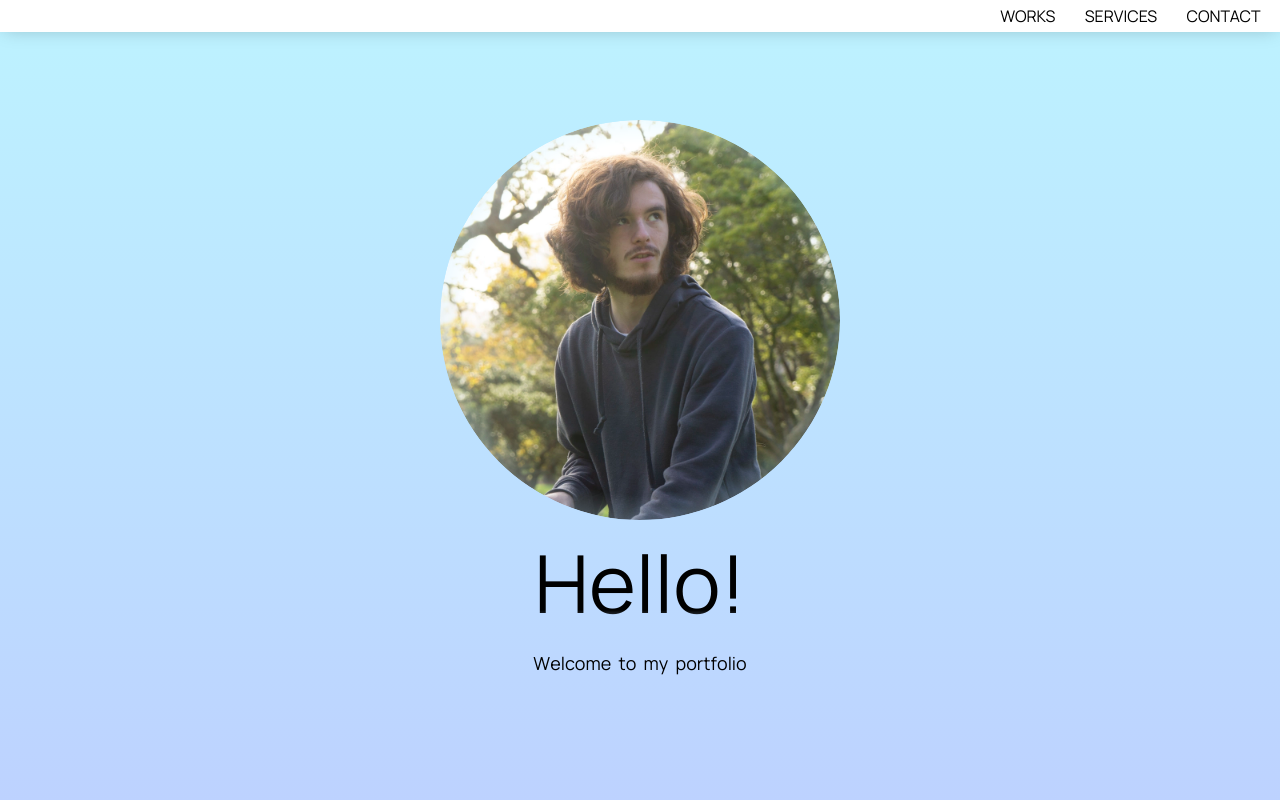
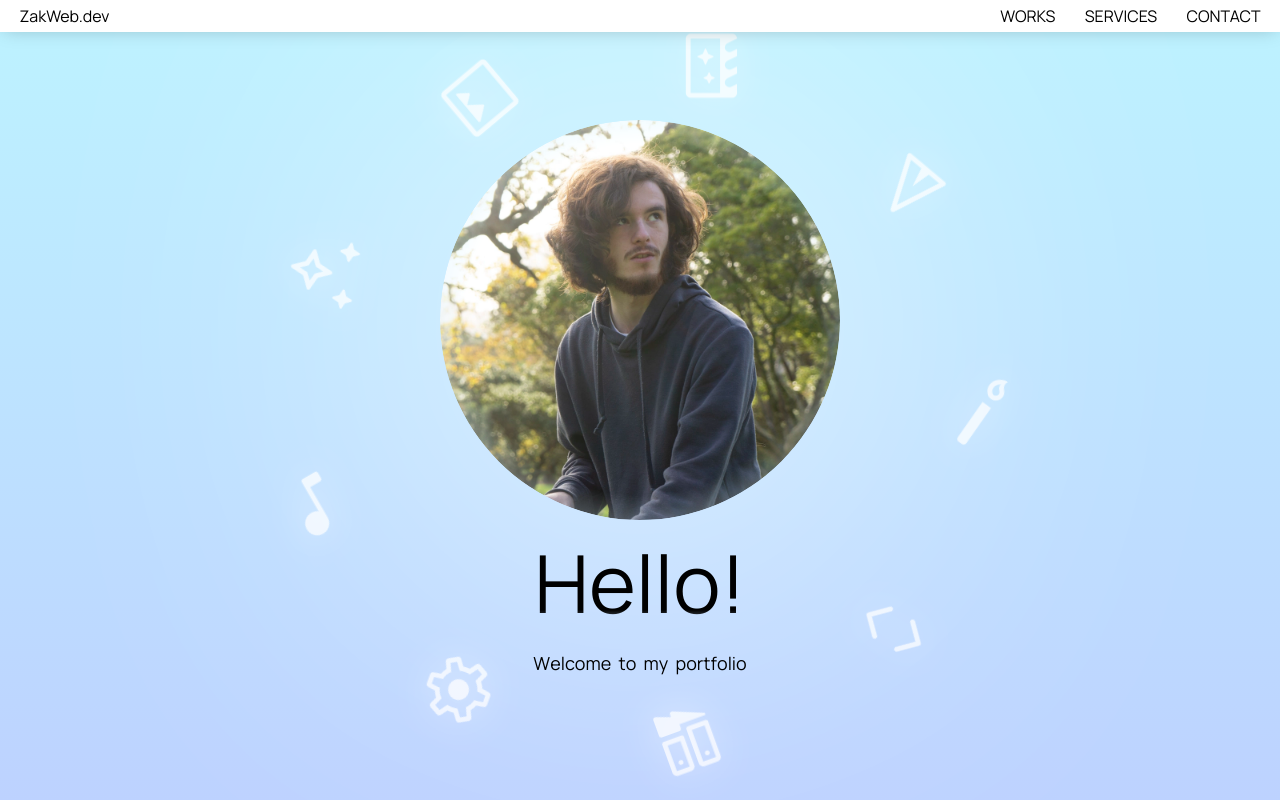
Before and after one commit to Gigabyte5671/Portfolio, a Vue app: page / in a window 1280 px wide. Shown: the top 800 px of the page. Built offline with nearby package versions, Linux system fonts and the light colour scheme.

Commit message:
Added spiny icons to the landing page

```diff
--- a/src/App.vue
+++ b/src/App.vue
@@ -49,12 +49,44 @@ export default defineComponent({
 
 <template>
     <nav :class="{ transparent: transparentNav }">
-        <a href="#works" class="nav_shortcut"><p>Works</p><span class="material-symbols-rounded">brush</span></a>
-        <a href="#services" class="nav_shortcut"><p>Services</p><span class="material-symbols-rounded">home_repair_service</span></a>
-        <a href="#contact" class="nav_shortcut"><p>Contact</p><span class="material-symbols-rounded">send</span></a>
+        <ul>
+            <li><a href="/" class="title">ZakWeb.dev</a></li>
+            <li><a href="#works" class="nav_shortcut"><p>Works</p><span class="material-symbols-rounded">brush</span></a></li>
+            <li><a href="#services" class="nav_shortcut"><p>Services</p><span class="material-symbols-rounded">home_repair_service</span></a></li>
+            <li><a href="#contact" class="nav_shortcut"><p>Contact</p><span class="material-symbols-rounded">send</span></a></li>
+        </ul>
     </nav>
     <main>
         <section id="intro">
+            <div class="background">
+                <div style="transform: rotate(10deg);">
+                    <span class="material-symbols-rounded">auto_awesome</span>
+                </div>
+                <div style="transform: rotate(50deg);">
+                    <span class="material-symbols-rounded">image</span>
+                </div>
+                <div style="transform: rotate(90deg);">
+                    <span class="material-symbols-rounded">movie_filter</span>
+                </div>
+                <div style="transform: rotate(130deg);">
+                    <span class="material-symbols-rounded">send</span>
+                </div>
+                <div style="transform: rotate(170deg);">
+                    <span class="material-symbols-rounded">brush</span>
+                </div>
+                <div style="transform: rotate(210deg);">
+                    <span class="material-symbols-rounded">code</span>
+                </div>
+                <div style="transform: rotate(250deg);">
+                    <span class="material-symbols-rounded">dynamic_form</span>
+                </div>
+                <div style="transform: rotate(290deg);">
+                    <span class="material-symbols-rounded">settings</span>
+                </div>
+                <div style="transform: rotate(330deg);">
+                    <span class="material-symbols-rounded">music_note</span>
+                </div>
+            </div>
             <div class="inner">
                 <img :src="ProfilePic" alt="me" width="400">
                 <h1>
@@ -66,26 +98,26 @@ export default defineComponent({
                     <span style="animation-delay: 0.25s;">!</span>
                 </h1>
                 <p>
-                    <span style="animation-delay: 0.025s;">W</span>
-                    <span style="animation-delay: 0.05s;">e</span>
-                    <span style="animation-delay: 0.075s;">l</span>
-                    <span style="animation-delay: 0.1s;">c</span>
-                    <span style="animation-delay: 0.125s;">o</span>
-                    <span style="animation-delay: 0.15s;">m</span>
-                    <span style="animation-delay: 0.175s;">e</span>&nbsp;
-                    <span style="animation-delay: 0.2s;">t</span>
-                    <span style="animation-delay: 0.225s;">o</span>&nbsp;
+                    <span style="animation-delay: 0.125s;">W</span>
+                    <span style="animation-delay: 0.15s;">e</span>
+                    <span style="animation-delay: 0.175s;">l</span>
+                    <span style="animation-delay: 0.2s;">c</span>
+                    <span style="animation-delay: 0.225s;">o</span>
                     <span style="animation-delay: 0.25s;">m</span>
-                    <span style="animation-delay: 0.275s;">y</span>&nbsp;
-                    <span style="animation-delay: 0.3s;">p</span>
-                    <span style="animation-delay: 0.325s;">o</span>
-                    <span style="animation-delay: 0.35s;">r</span>
-                    <span style="animation-delay: 0.375s;">t</span>
-                    <span style="animation-delay: 0.4s;">f</span>
+                    <span style="animation-delay: 0.275s;">e</span>&nbsp;
+                    <span style="animation-delay: 0.3s;">t</span>
+                    <span style="animation-delay: 0.325s;">o</span>&nbsp;
+                    <span style="animation-delay: 0.35s;">m</span>
+                    <span style="animation-delay: 0.375s;">y</span>&nbsp;
+                    <span style="animation-delay: 0.4s;">p</span>
                     <span style="animation-delay: 0.425s;">o</span>
-                    <span style="animation-delay: 0.45s;">l</span>
-                    <span style="animation-delay: 0.475s;">i</span>
-                    <span style="animation-delay: 0.5s;">o</span>
+                    <span style="animation-delay: 0.45s;">r</span>
+                    <span style="animation-delay: 0.475s;">t</span>
+                    <span style="animation-delay: 0.5s;">f</span>
+                    <span style="animation-delay: 0.525s;">o</span>
+                    <span style="animation-delay: 0.55s;">l</span>
+                    <span style="animation-delay: 0.575s;">i</span>
+                    <span style="animation-delay: 0.6s;">o</span>
                 </p>
             </div>
 		</section>
@@ -192,10 +224,7 @@ nav{
     left: 0;
     width: 100%;
 	display: flex;
-	justify-content: flex-end;
-	text-transform: uppercase;
 	padding: 0.3rem 2ch;
-	gap: 3ch;
     z-index: 10;
     background-color: white;
     box-shadow: 0 0 20px -4px #0004;
@@ -207,9 +236,36 @@ nav.transparent{
     box-shadow: 0 0 20px -4px #0000;
 }
 
+nav .title{
+    opacity: 1;
+}
+
+nav.transparent .title{
+    opacity: 0;
+}
+
+nav > ul{
+	display: flex;
+    flex-flow: row nowrap;
+	justify-content: flex-end;
+	gap: 3ch;
+    width: 100%;
+    padding: 0;
+    list-style: none;
+	text-transform: uppercase;
+}
+
+nav > ul li:first-child{
+    margin-right: auto;
+	text-transform: none;
+}
+
+nav > ul li a{
+	color: var(--text-color);
+    text-decoration: none;
+}
+
 .nav_shortcut{
-	color: var(--text-color);
-	text-decoration: none;
 	display: flex;
     align-items: flex-end;
 }
@@ -245,13 +301,13 @@ main > section > .inner{
 }
 
 .section_divider{
-    background-color: white;
+    display: flex;
+    align-items: center;
+    justify-content: center;
     width: 100%;
     height: 10vh;
     min-height: 10vh;
-    display: flex;
-    align-items: center;
-    justify-content: center;
+    background-color: white;
 }
 
 .nav_shortcut > span{
@@ -270,17 +326,110 @@ main > section > .inner{
     background-image: linear-gradient(#BDF3FF, #BDD2FF);
     min-height: 100%;
     height: 100%;
+    overflow: hidden;
+}
+
+#intro > .background{
+    position: absolute;
+    inset: 0;
+    z-index: 1;
+    display: flex;
+    justify-content: center;
+    align-items: center;
+    transform-origin: center;
+    animation: introBackgroundRotate 150s linear infinite;
+    user-select: none;
+}
+
+@keyframes introBackgroundRotate {
+    0%   {
+        transform: rotate(0deg);
+    }
+    100% {
+        transform: rotate(360deg);
+    }
+}
+
+#intro > .background > div{
+    position: absolute;
+    display: flex;
+    flex-flow: row nowrap;
+    justify-content: flex-start;
+    align-items: center;
+    width: 0;
+    transform-origin: center;
+    opacity: 0;
+    animation: introIconsTransitionIn 0.75s 0.5s ease forwards;
+}
+
+@keyframes introIconsTransitionIn {
+    0%   {
+        width: 0;
+        opacity: 0;
+    }
+    100% {
+        width: 95vmin;
+        opacity: 1;
+    }
+}
+
+#intro > .background > div span{
+    position: absolute;
+    color: #fffb;
+    /* color: #f116; */
+    font-size: 6vmax;
+    text-shadow: 0px 0px 0.5em #fff8;
+    transform-origin: center;
+    transition: 0.1s ease color;
+    animation: introIconsRotate 150s linear infinite;
+}
+
+@keyframes introIconsRotate {
+    0%   {
+        transform: rotate(0deg);
+    }
+    100% {
+        transform: rotate(-360deg);
+    }
+}
+
+#intro > .background > div:nth-child(2) span{
+    filter: hue-rotate(19deg) brightness(1.2);
+}
+#intro > .background > div:nth-child(3) span{
+    filter: hue-rotate(110deg);
+}
+#intro > .background > div:nth-child(4) span{
+    filter: hue-rotate(146deg);
+}
+#intro > .background > div:nth-child(5) span{
+    filter: hue-rotate(180deg);
+}
+#intro > .background > div:nth-child(6) span{
+    filter: hue-rotate(216deg);
+}
+#intro > .background > div:nth-child(7) span{
+    filter: hue-rotate(252deg);
+}
+#intro > .background > div:nth-child(8) span{
+    filter: hue-rotate(288deg);
+}
+#intro > .background > div:nth-child(9) span{
+    filter: hue-rotate(324deg);
 }
 
 #intro > .inner{
+    z-index: 2;
     display: flex;
     flex-flow: column wrap;
     justify-content: center;
     align-items: center;
     gap: 0.5rem;
+    filter: drop-shadow(0px 0px 180px #fff);
 }
 
 #intro img{
+    width: min(400px, 75vw);
     border-radius: 50%;
     mask-image: radial-gradient(circle at center, black 62%, transparent);
     -webkit-mask-image: radial-gradient(circle at center, black 62%, transparent);
```
